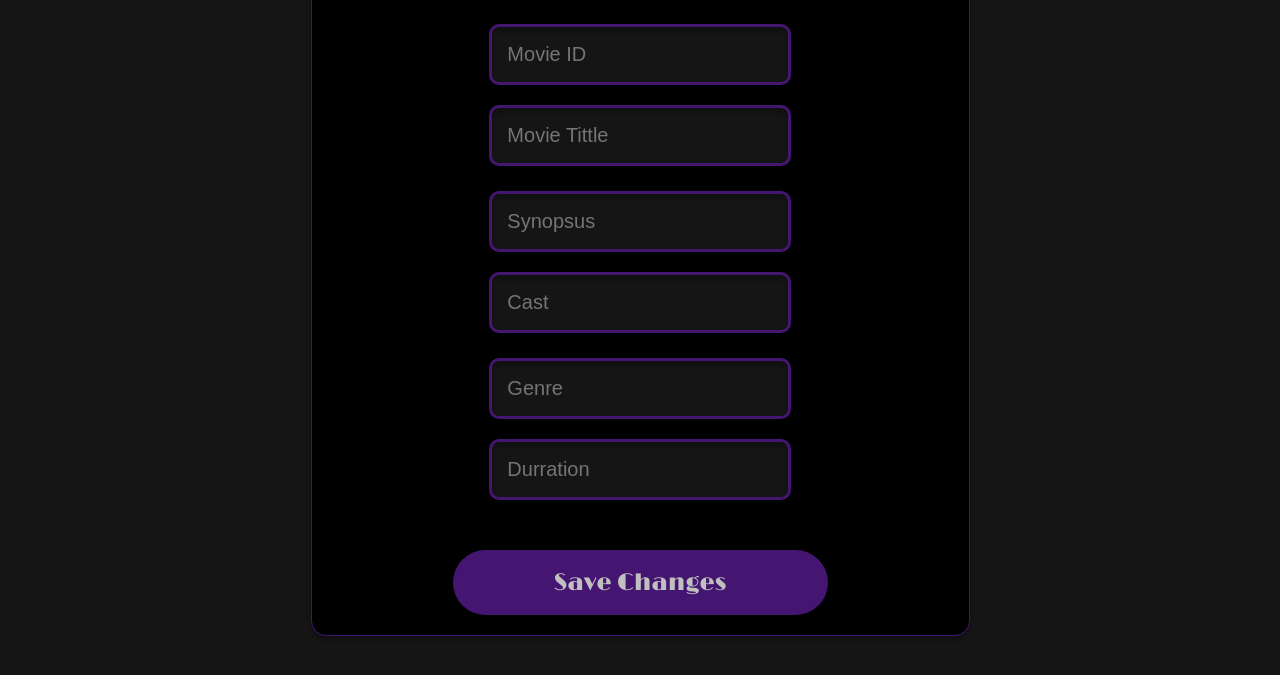
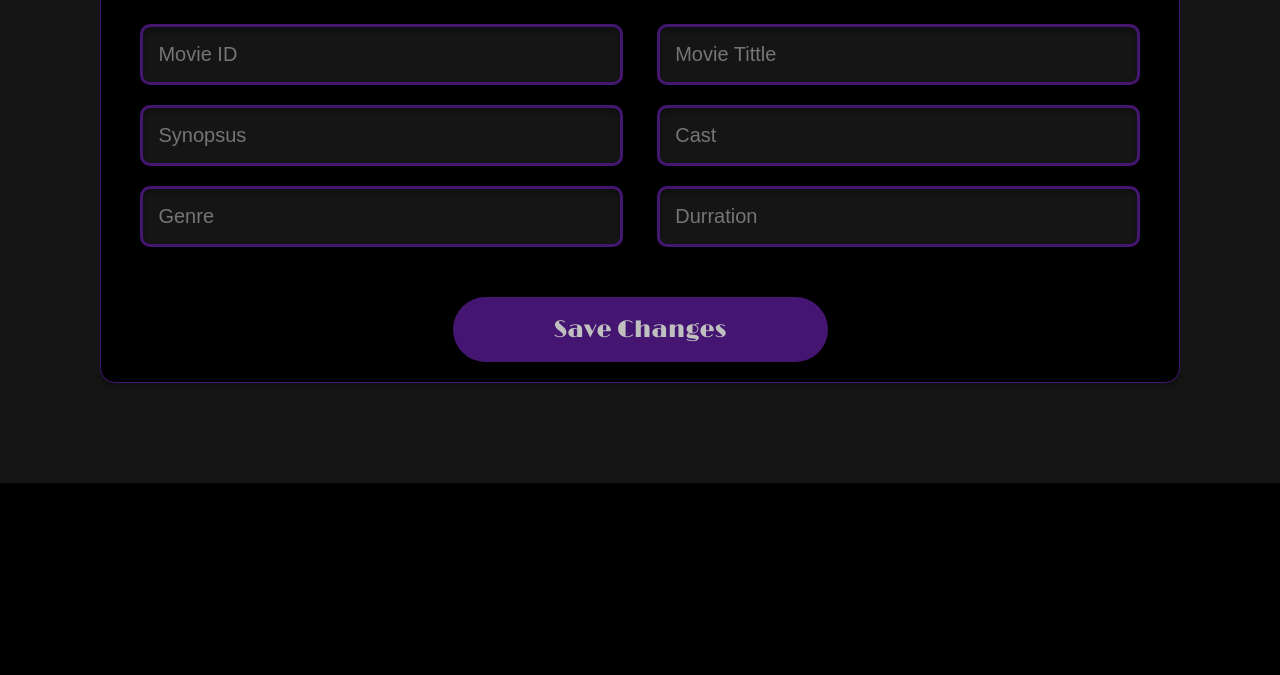
Before and after one commit to Shruti-Nagawekar/CinemaConnect, a plain HTML site: page AddMovie.html in a window 1280 px wide. Shown: the part 325-1000 px from the top of the page. After the commit the page ends 808 px from the top, so only its background shows below. Drawn offline with nearby package versions, Linux system fonts and the light colour scheme.

Commit message:
add Movie Squish

```diff
--- a/AddMovie.html
+++ b/AddMovie.html
@@ -85,12 +85,8 @@
             <div class="input-container">
                 <input type="text" class="input-field" placeholder="Movie ID">
                 <input type="text" class="input-field" placeholder="Movie Tittle">
-            </div>
-            <div class="input-container">
                 <input type="text" class="input-field" placeholder="Synopsus">
                 <input type="text" class="input-field" placeholder="Cast">
-            </div>
-            <div class="input-container">
                 <input type="password" class="input-field" placeholder="Genre">
                 <input type="text" class="input-field" placeholder="Durration">
             </div>
```
